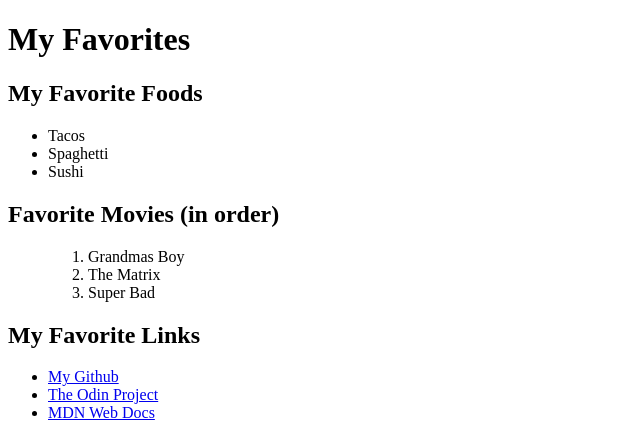
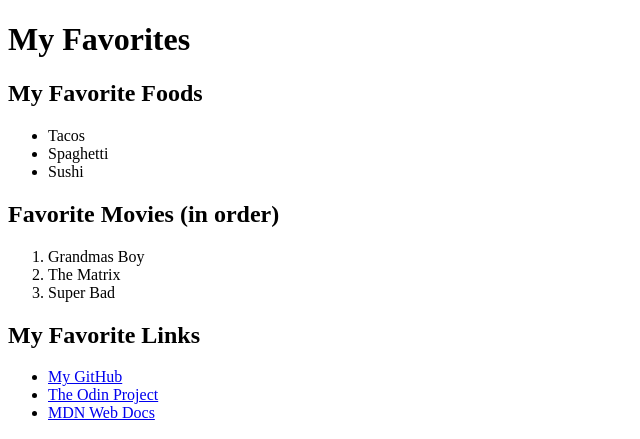
Before and after one commit to jwork003/odin-favorites, a plain HTML site: page index.html in a window 1280 px wide. Shown: the top 439 px of the page, without its empty margins (0-640 px from the left). Drawn offline with Linux system fonts and the light colour scheme.

Commit message:
Fix movie list and image

```diff
--- a/index.html
+++ b/index.html
@@ -5,6 +5,7 @@
   <meta name="viewport" content="width=device-width, initial-scale=1.0">
   <title>My Favorites</title>
 </head>
+
 <body>
   <h1>My Favorites</h1>
 
@@ -16,27 +17,24 @@
   </ul>
 
   <h2>Favorite Movies (in order)</h2>
-    <ul>
   <ol>
     <li>Grandmas Boy</li>
     <li>The Matrix</li>
     <li>Super Bad</li>
   </ol>
-    </ul>
 
   <h2>My Favorite Links</h2>
   <ul>
-        <li><a href="Https://github.com/jwork003" target="_blank"> My Github</a></li>
+    <li><a href="https://github.com/jwork003" target="_blank">My GitHub</a></li>
     <li><a href="https://www.theodinproject.com" target="_blank">The Odin Project</a></li>
     <li><a href="https://developer.mozilla.org/en-US/" target="_blank">MDN Web Docs</a></li>
   </ul>
+
   <h2>My Favorite Image</h2>
   <img
     src="https://placekitten.com/400/300"
     alt="Cute kitten looking into the camera"
     width="400"
   />
-
-
 </body>
 </html>
```
Lines whose indentation alone changed are shown as unchanged.
